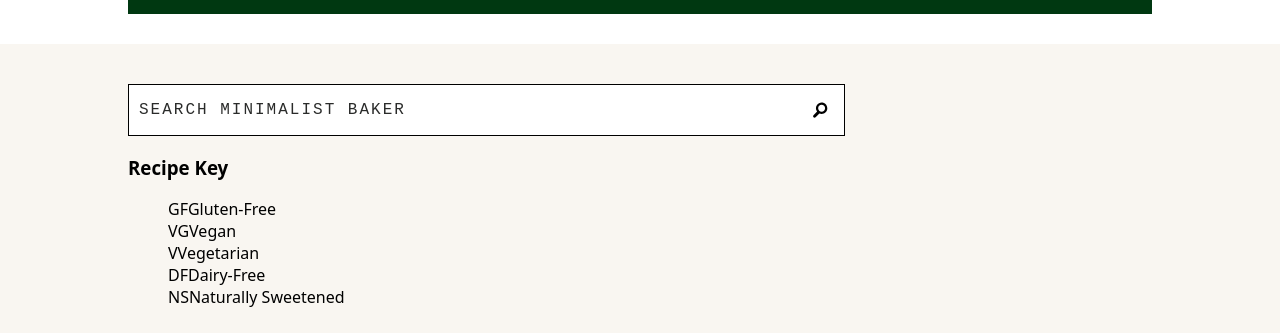
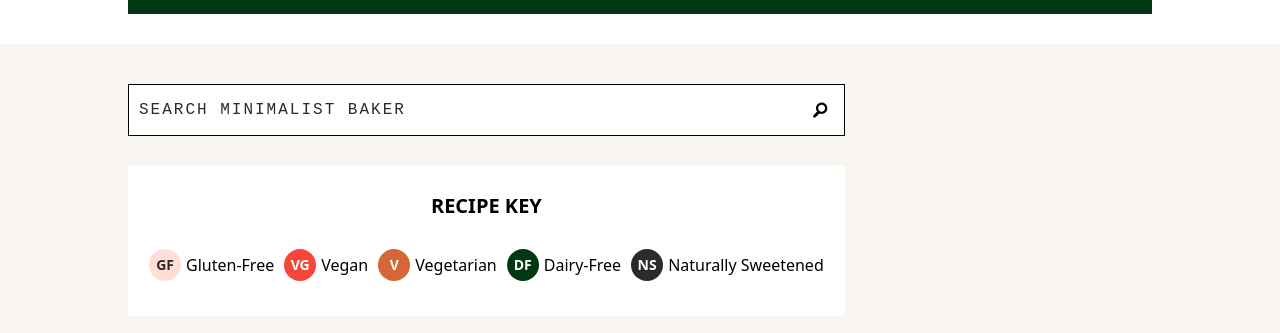
Before and after one commit to itsjp10/web-practice, a website: page Practice 3/index.html in a window 1280 px wide. Shown: the part 1640-1973 px from the top of the page. Drawn offline with Linux system fonts and the light colour scheme.

Commit message:
search-recipe section done

```diff
--- a/Practice 3/index.css
+++ b/Practice 3/index.css
@@ -378,7 +378,30 @@ main {
                 }
             }
             aside{
+                display: flex;
+                flex-direction: column;
+                align-items: center;
+                margin-top: 30px;
+                background-color: white;
                 width: 70%;
+                padding: 10px;
+                padding-bottom: 25px;
+                h3{
+                    margin-top: 1rem;
+                    text-transform: uppercase;
+                    font-size: 20px;
+                }
+                ul{
+                    display: flex;
+                    gap: 10px;
+                    padding: 10px;
+                    margin: 0%;
+                    li{
+                        display: flex;
+                        align-items: center;
+                        gap: 5px;
+                    }
+                }
             }
         }
     }
--- a/Practice 3/index.html
+++ b/Practice 3/index.html
@@ -217,11 +217,11 @@
                 <aside>
                     <h3>Recipe Key</h3>
                     <ul>
-                        <li><span>GF</span>Gluten-Free</li>
-                        <li><span>VG</span>Vegan</li>
-                        <li><span>V</span>Vegetarian</li>
-                        <li><span>DF</span>Dairy-Free</li>
-                        <li><span>NS</span>Naturally Sweetened</li>
+                        <li><span class="gf">GF</span>Gluten-Free</li>
+                        <li><span class="vg">VG</span>Vegan</li>
+                        <li><span class="v">V</span>Vegetarian</li>
+                        <li><span class="df">DF</span>Dairy-Free</li>
+                        <li><span class="ns">NS</span>Naturally Sweetened</li>
                     </ul>
                 </aside>
             </section>
```
